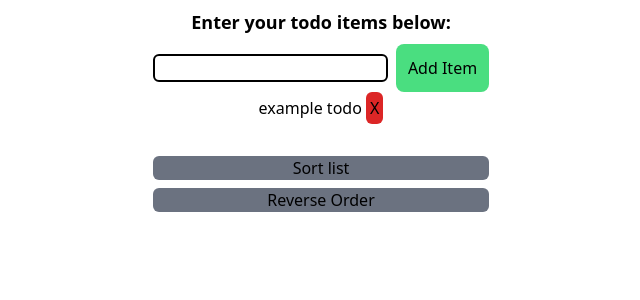
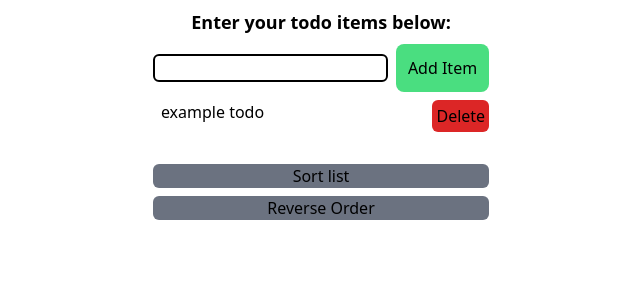
Before and after one commit to Tatooles/vue-todo-list, a Vue app: page / in a window 1280 px wide. Shown: the top 300 px of the page, without its empty margins (319-959 px from the left). Built offline with nearby package versions, Linux system fonts and the light colour scheme.

Commit message:
Much improved styling

```diff
--- a/src/components/TodoList.vue
+++ b/src/components/TodoList.vue
@@ -44,9 +44,10 @@ const reverseList = () => {
     </form>
 
     <ul>
-      <li v-for="todo in todos" :key="todo.id">
+      <li class="flex justify-between mt-2 hover:bg-gray-400 rounded-md pl-2 align-middle" v-for="todo in todos"
+        :key="todo.id">
         {{ todo.text }}
-        <button class="bg-red-600 p-1 rounded-md" @click="removeItem(todo)">X</button>
+        <button class="bg-red-600 p-1 rounded-md" @click="removeItem(todo)">Delete</button>
       </li>
     </ul>
 
```
